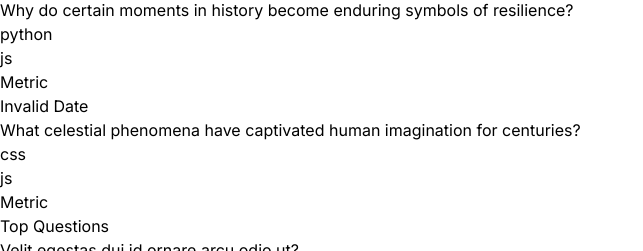
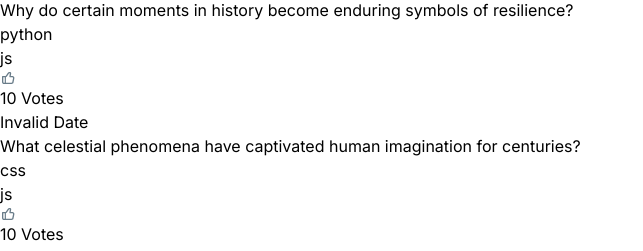
Before and after one commit to LukaTizic/reddid_nextjs13, a Next.js app: page / in a window 1280 px wide. Shown: the part 701-952 px from the top of the page, without its empty margins (0-643 px from the left). Built offline with nearby package versions, Linux system fonts and the light colour scheme; no server answers.

Commit message:
finish UI

```diff
--- a/components/shared/Metric.tsx
+++ b/components/shared/Metric.tsx
@@ -1,3 +1,5 @@
+import Image from "next/image";
+import { title } from "process";
 import React from "react";
 
 interface MetricProps {
@@ -19,7 +21,20 @@ const Metric = ({
   textStyles,
   isAuthor,
 }: MetricProps) => {
-  return <div>Metric</div>;
+  return (
+    <div className='flex-center flex-wrap gap-1'>
+      <Image
+        src={imgUrl}
+        width={16}
+        height={16}
+        alt={alt}
+        className={`object-contain ${href ? "rounded-full" : ""}`}
+      />
+      <p className={`${textStyles} flex items-center gap-1`}>
+        {value} {title}
+      </p>
+    </div>
+  );
 };
 
 export default Metric;
```
